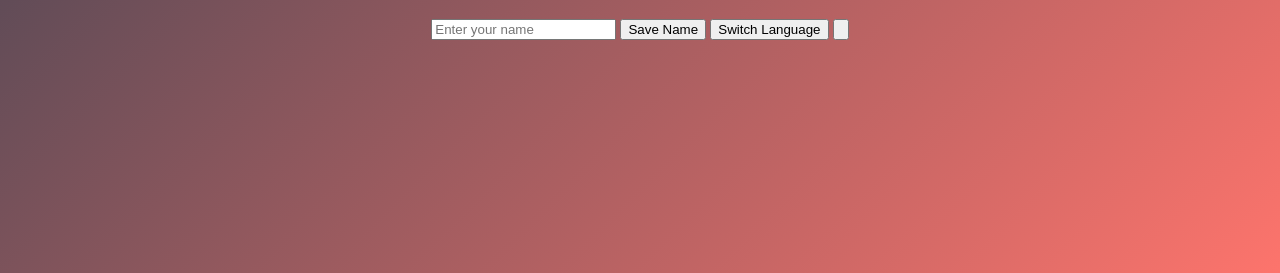
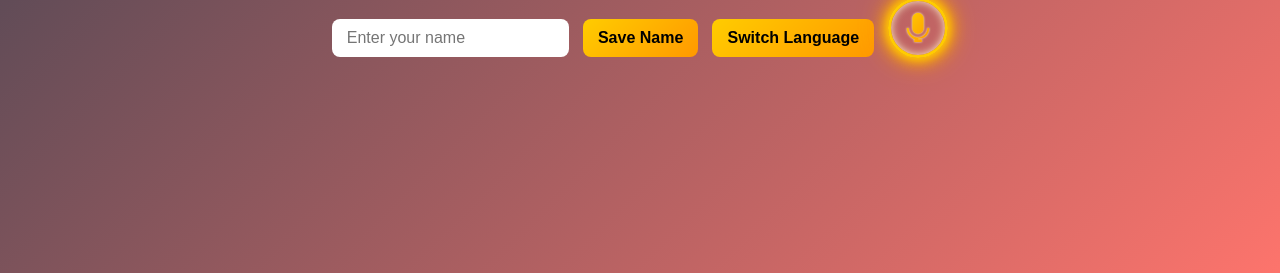
Before and after one commit to yashsingh-14/Digital-watch, a plain HTML site: page index.html in a window 1280 px wide. Shown: the part 527-800 px from the top of the page. Drawn offline with Linux system fonts and the light colour scheme.

Commit message:
Update style.css

```diff
--- a/style.css
+++ b/style.css
@@ -9,14 +9,12 @@
     margin: 0;
     transition: background 1s ease-in-out;
   }
-
   h1 {
     font-size: 40px;
     color: #ffcc00;
     margin-bottom: 20px;
     animation: glow 2s infinite alternate;
   }
-
   #clock {
     font-size: 70px;
     letter-spacing: 4px;
@@ -26,28 +24,95 @@
     box-shadow: 0px 0px 20px rgba(255, 204, 0, 0.6);
     display: inline-block;
   }
-
-    #seconds {
-      color: #ff4444;
-    }
-
+  #seconds { color: #ff4444; }
   #date {
     margin-top: 20px;
     font-size: 24px;
     color: #ddd;
   }
-
   @keyframes glow {
     from { text-shadow: 0 0 10px #ffcc00; }
     to { text-shadow: 0 0 20px #ff9900; }
   }
-
   @media (max-width: 600px) {
-      #clock {
-        font-size: 40px;
-        padding: 15px 25px;
+    #clock { font-size: 40px; padding: 15px 25px; }
+    h1 { font-size: 28px; }
   }
-      h1 {
-        font-size: 28px;
+  /* Input & Button styling */
+  input, button {
+    padding: 10px 15px;
+    font-size: 16px;
+    margin: 5px;
+    border: none;
+    border-radius: 8px;
+  }
+  button {
+    cursor: pointer;
+    background: linear-gradient(135deg, #ffcc00, #ff9900);
+    color: #000;
+    font-weight: bold;
+  }
+  /* 3D Neon Mic button styling */
+  #speakButton {
+    background: transparent;
+    border: 3px solid #ffcc00;
+    border-radius: 50%;
+    width: 60px;
+    height: 60px;
+    display: inline-flex;
+    align-items: center;
+    justify-content: center;
+    cursor: pointer;
+    transition: transform 0.3s, box-shadow 0.3s;
+    box-shadow:
+      0 0 8px #ffcc00,
+      0 0 15px #ffcc00,
+      0 0 20px #ff9900,
+      0 0 30px #ff9900,
+      inset 0 0 8px #fff5cc;
+  }
+  #speakButton:hover {
+    transform: scale(1.1) rotate(10deg);
+    box-shadow:
+      0 0 12px #fff,
+      0 0 25px #ffdd33,
+      0 0 35px #ffdd33,
+      0 0 45px #ffbb00,
+      inset 0 0 12px #fff5cc;
+  }
+  #speakButton svg {
+    width: 30px;
+    height: 30px;
+    fill: url(#micGradient);
+    filter: drop-shadow(0 0 1px #fff7aa);
+  }
+  /* Pulse animation when speaking */
+  .pulsing {
+    animation: pulse 1s infinite;
+  }
+  @keyframes pulse {
+    0% {
+      transform: scale(1);
+      box-shadow:
+        0 0 20px #ffcc00,
+        0 0 30px #ffcc00,
+        0 0 40px #ff9900,
+        inset 0 0 10px #fff5cc;
+    }
+    60% {
+      transform: scale(1.12);
+      box-shadow:
+        0 0 40px #ffdd33,
+        0 0 50px #ffdd33,
+        0 0 60px #ffbb00,
+        inset 0 0 15px #fff5cc;
+    }
+    100% {
+      transform: scale(1);
+      box-shadow:
+        0 0 20px #ffcc00,
+        0 0 30px #ffcc00,
+        0 0 40px #ff9900,
+        inset 0 0 10px #fff5cc;
     }
   }
```
Lines whose indentation alone changed are shown as unchanged.
